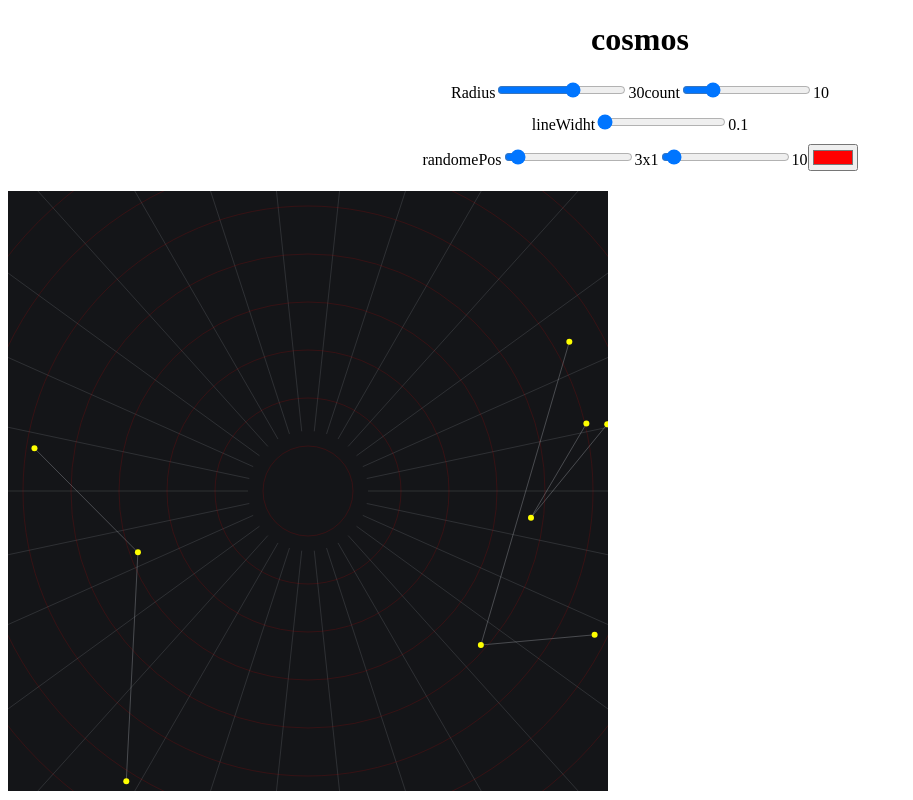
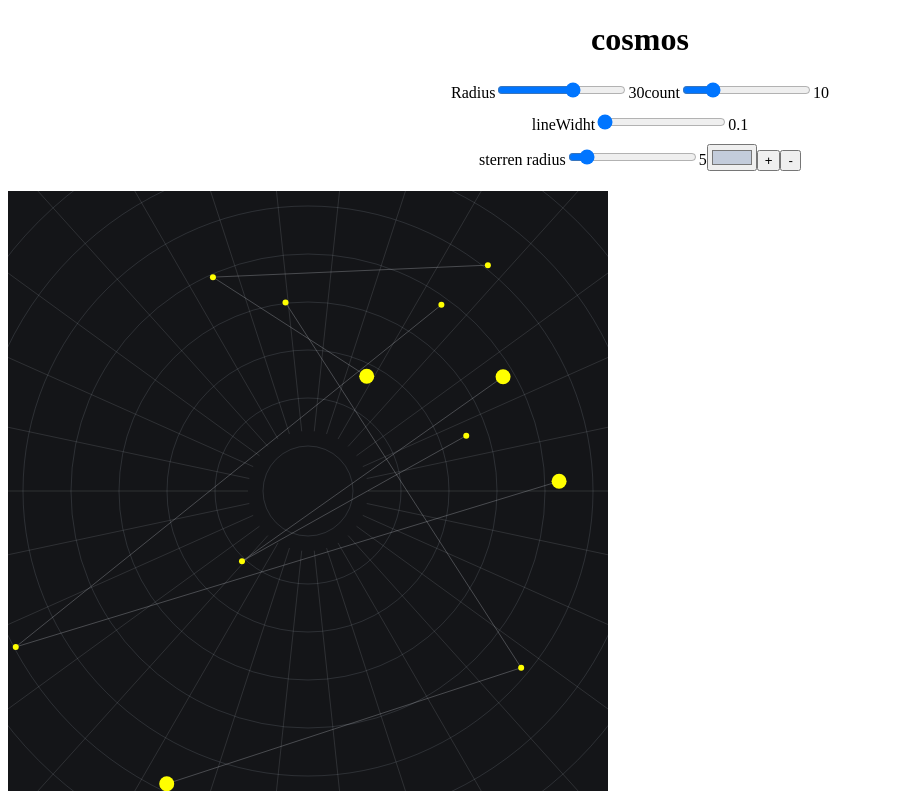
Before and after one commit to yassy22/art, a React (Vite) app: page / in a window 1280 px wide. Shown: the whole page, without its empty margins (0-913 px from the left). Built offline with nearby package versions, Linux system fonts and the light colour scheme.

Commit message:
Refactor Etoile component and add new functionality add & remouve

```diff
--- a/src/App.jsx
+++ b/src/App.jsx
@@ -5,7 +5,17 @@ import Circles from "./components/Circles";
 import Slider from "./components/Slider";
 import Lins from "./components/Lins";
 import Etoile from "./components/Etoile";
+import PropTypes from "prop-types";
 
+const generateItem = () => ({
+  x1: Math.random() * 400,
+  y1: Math.random() * 400,
+  x2: Math.random() * 400,
+  y2: Math.random() * 400,
+  cx1: Math.random() * 400,
+  cy1: Math.random() * 400,
+  radius: 5,
+});
 function App() {
   const [lineStle, setLineStyle] = useState({
     numLines: 30,
@@ -15,18 +25,12 @@ function App() {
   const [style, setStyle] = useState({
     radius: 30,
     circleCount: 10,
-    circleColor: "#ff0000",
+    circleColor: "#c3ccdb",
   });
 
-  const [etoile, setEtoile] = useState({
-    changeRandome: 3,
-    x1: 10,
-    y1: 0,
-    x2: 0,
-    y2: 0,
-    cx1: 0,
-    cy1: 0,
-  });
+  const defaultList = new Array(4).fill().map(() => generateItem());
+  const [radiuss, setRadius] = useState(5);
+  const [items, setItems] = useState(defaultList);
 
   const handleRadiusChange = (radius) => {
     setStyle({ ...style, radius });
@@ -40,20 +44,38 @@ function App() {
     setLineStyle({ ...lineStle, lineWidht });
   };
 
-  const handelChangeEtoile = (changeRandome) => {
-    setEtoile({ ...etoile, changeRandome });
+  const handelChangeEtoile = (value) => {
+    setRadius(value);
+    // const tmpItems = [...items];
+    // setItems(
+    //   tmpItems.map((item) => {
+    //     const tmpItem = { ...item };
+    //     tmpItem.radius = value;
+    //     return tmpItem;
+    //   })
+    // );
+
+    const updatedItems = items.map((item) => ({ ...item, radius: value }));
+    setItems(updatedItems);
   };
 
-  const handelChangeEtoilex1 = (x1) => {
-    setEtoile({ ...etoile, x1 });
+  const handleAddItem = () => {
+    const newItem = generateItem();
+    setItems([...items, newItem]);
   };
+
+  const handleRemoveItem = () => {
+    const tmpItems = [...items];
+    tmpItems.pop();
+    setItems(tmpItems);
+  };
+
   const handleColorChange = (e) => {
     setStyle({ ...style, circleColor: e.target.value });
   };
 
   const { radius, circleCount, circleColor } = style;
   const { numLines, lineWidht } = lineStle;
-  const { changeRandome, x1, y1, x2, y2, cx1, cy1 } = etoile;
 
   return (
     <div className="App">
@@ -82,32 +104,25 @@ function App() {
         </div>
         <Slider
           max={50}
-          label="randomePos"
-          value={changeRandome}
+          label="sterren radius"
+          value={radiuss}
           onValueChange={(v) => handelChangeEtoile(v)}
-        />
-        <Slider
-          max={200}
-          label="x1"
-          value={x1}
-          onValueChange={(v) => handelChangeEtoilex1(v)}
         />
 
         <input type="color" value={circleColor} onChange={handleColorChange} />
+
+        <button className="AddButton button" onClick={handleAddItem}>
+          +
+        </button>
+        <button className="removeButton" onClick={handleRemoveItem}>
+          -
+        </button>
       </div>
       <div className="svg-container">
         <svg viewBox="0 0 400 400">
           <Lins countLine={numLines} widthLine={lineWidht} />
           <Circles count={circleCount} radius={radius} color={circleColor} />
-          <Etoile
-            randome={changeRandome}
-            x1={x1}
-            y1={y1}
-            x2={x2}
-            y2={y2}
-            cx1={cx1}
-            cy1={cy1}
-          />
+          <Etoile items={items} />
         </svg>
       </div>
     </div>
--- a/src/components/Etoile.jsx
+++ b/src/components/Etoile.jsx
@@ -1,31 +1,49 @@
 import React from "react";
+import PropTypes from "prop-types";
 
-const Etoile = ({ randome, x1, y1, x2, y2, cx1, cy1 }) => {
+const Etoile = ({ items }) => {
   const etoils = [];
-
-  for (let i = 0; i < randome; i++) {
-    x1 = Math.random() * 400;
-    y1 = Math.random() * 400;
-    x2 = Math.random() * 400;
-    y2 = Math.random() * 400;
-    cx1 = Math.random() * 400;
-    cy1 = Math.random() * 400;
-
+  console.log(items);
+  items.forEach((item, index) => {
     etoils.push(
-      <polyline
-        key={`line${i}`}
-        points={`${x1},${y1} ${x2},${y2} ${cx1},${cy1}`}
-        fill="none"
-        stroke="#CACBD1"
-        strokeWidth="0.2"
-      />,
-      <circle key={`ellips${i}`} cx={x1} cy={y1} r="2" fill="yellow" />,
-      <circle key={`ellipse1${i}`} cx={x2} cy={y2} r="2" fill="yellow" />,
-      <circle key={`ellipse2${i}`} cx={cx1} cy={cy1} r="2" fill="yellow" />
+      <g key={`line${index}`}>
+        <polyline
+          key={`line${index}`}
+          points={`${item.x1},${item.y1} ${item.x2},${item.y2} ${item.cx1},${item.cy1}`}
+          fill="none"
+          stroke="#CACBD1"
+          strokeWidth="0.2"
+        />
+        ,
+        <circle key={`ellips`} cx={item.x1} cy={item.y1} r="2" fill="yellow" />,
+        <circle
+          key={`ellipse1`}
+          cx={item.x2}
+          cy={item.y2}
+          r="2"
+          fill="yellow"
+        />
+        ,
+        <circle
+          key={`ellipse2`}
+          cx={item.cx1}
+          cy={item.cy1}
+          r={item.radius}
+          fill="yellow"
+        />
+      </g>
     );
-  }
-
+  });
   return etoils;
+};
+Etoile.propTypes = {
+  items: PropTypes.arrayOf(
+    PropTypes.shape({
+      cx1: PropTypes.number.isRequired,
+      cy1: PropTypes.number.isRequired,
+      radius: PropTypes.number.isRequired,
+    })
+  ).isRequired,
 };
 
 export default Etoile;
```
